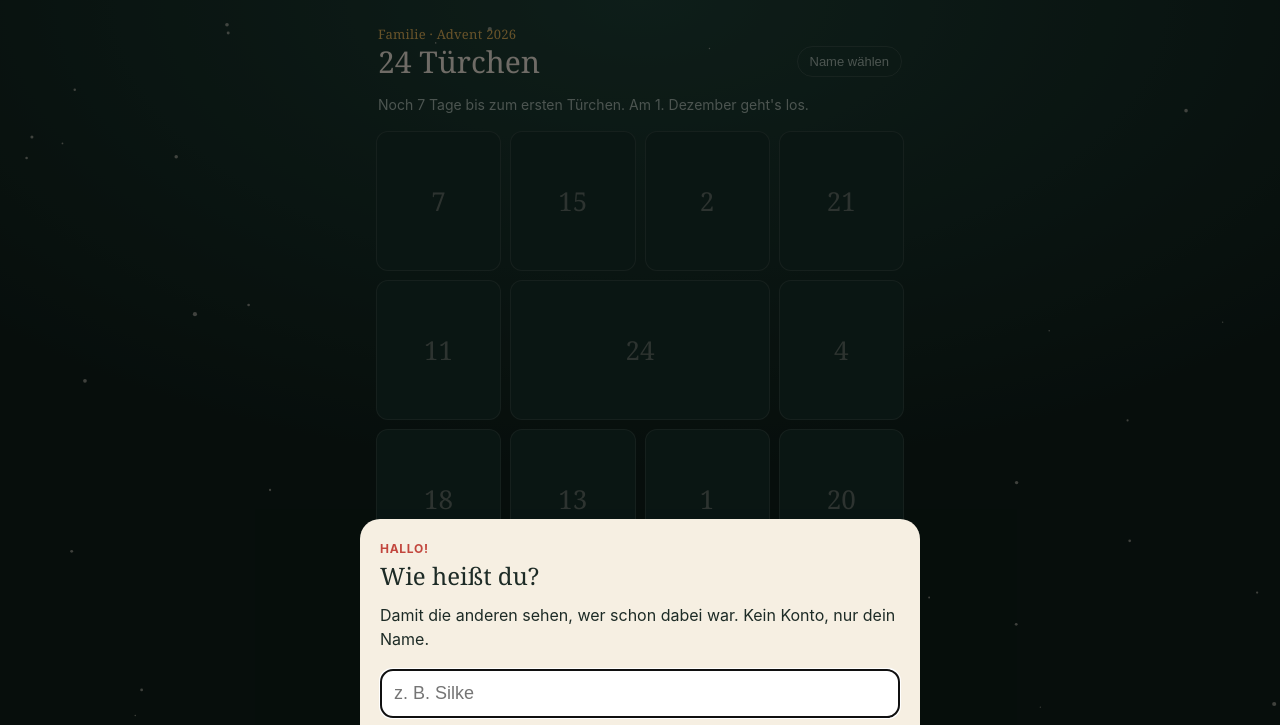
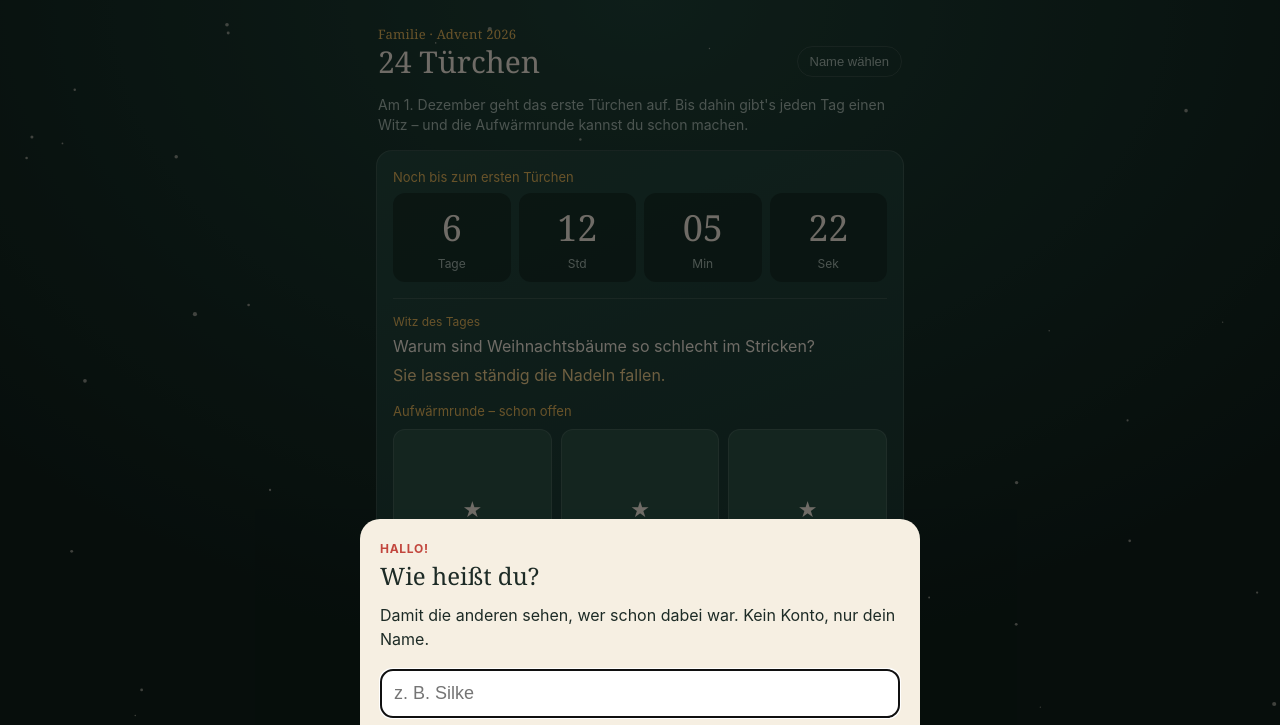
Before and after one commit to RobbyKev/Adventskalender, a plain HTML site: page index.html in a window 1280 px wide. Shown: the top 725 px of the page. Drawn offline with Linux system fonts and the light colour scheme.

Commit message:
Countdown, Witz des Tages und Aufwärmrunde bis zum 1. Dezember
Co-Authored-By: Claude Opus 5.5 <noreply@anthropic.com>
Claude-Session: https://claude.ai/code/session_011Q4sh1jzGoLGE1w9dyuAfA

```diff
--- a/index.html
+++ b/index.html
@@ -46,6 +46,17 @@
   .row:first-of-type{border-top:0}
   .row span:last-child{color:var(--muted);font-variant-numeric:tabular-nums}
   .empty{color:var(--muted);font-size:14px}
+  .pre{background:linear-gradient(160deg,#24483e,#1a3731);border:1px solid var(--line);border-radius:16px;padding:18px 16px;margin-bottom:18px}
+  .pre .lbl{font-size:13px;color:var(--gold);margin:0 0 8px}
+  .cd{display:grid;grid-template-columns:repeat(4,minmax(0,1fr));gap:8px;text-align:center}
+  .cd div{background:rgba(15,31,26,.55);border-radius:12px;padding:10px 0}
+  .cd b{display:block;font-family:Georgia,serif;font-weight:normal;font-size:clamp(26px,8vw,36px);color:var(--cream);font-variant-numeric:tabular-nums}
+  .cd span{font-size:12px;color:var(--muted)}
+  .spruch{margin:16px 0 0;padding-top:14px;border-top:1px solid var(--line);font-size:16px;line-height:1.45}
+  .spruch small{display:block;font-size:12px;color:var(--gold);margin-bottom:4px}
+  .spruch .pointe{display:block;margin-top:6px;color:var(--gold2)}
+  .warm{display:grid;grid-template-columns:repeat(3,minmax(0,1fr));gap:9px;margin-top:10px}
+  .warm .door{aspect-ratio:1/1;font-size:22px;background:#2c5246}
   .mode{margin-top:14px;text-align:center;font-size:12px;color:var(--muted)}
   /* Sheet */
   .overlay{position:fixed;inset:0;background:rgba(0,0,0,.55);z-index:10;display:none;align-items:flex-end;justify-content:center}
@@ -80,6 +91,7 @@
     <button class="who" id="whoBtn"></button>
   </header>
   <p class="hint" id="hint"></p>
+  <section class="pre" id="pre" hidden></section>
   <div class="grid" id="grid"></div>
 
   <section class="board">
@@ -152,6 +164,31 @@ const TAGE = [
   {typ:"foto", titel:"Heiligabend", text:"Schick ein Foto von eurem Baum oder Tisch – und einen Wunsch für nächstes Jahr. Frohe Weihnachten! 🎄"},
 ];
 
+/* Aufwärmrunde: vor dem 1.12. schon offen */
+const BONUS = [
+  {typ:"foto", titel:"Erste Deko", text:"Zeig deine erste Weihnachtsdeko – oder das Chaos davor. Beides zählt."},
+  {typ:"quiz", titel:"Schätzfrage", text:"Der allererste Adventskranz von 1839 – wie viele Kerzen hatte der?",
+    optionen:["4","12","24","31"], richtig:2, info:"24 Kerzen: 20 kleine rote für die Werktage und 4 große weiße für die Sonntage."},
+  {typ:"frage", titel:"Wunsch", text:"Was wünschst du dir dieses Jahr – nicht zum Auspacken, sondern zum Erleben?"},
+];
+/* Witz oder Spruch für jeden Tag bis zum 1.12. (Tag im November → Text) */
+const SPRUECHE = {
+  24:["Warum sind Weihnachtsbäume so schlecht im Stricken?","Sie lassen ständig die Nadeln fallen."],
+  25:["Was sagt ein Schneemann zum anderen?","„Riechst du auch Möhren?“"],
+  26:["Wie heißt die Frau vom Weihnachtsmann?","Mary Christmas."],
+  27:["Wie nennt man einen Weihnachtsmann, der Angst vor engen Kaminen hat?","Klaustrophobi-Klaus."],
+  28:["Vorfreude ist die schönste Freude.",""],
+  29:["Heute ist der 1. Advent – erste Kerze an!","Erst eine Kerze, dann zwei, dann drei, dann vier …"],
+  30:["Welche Türchen bleiben heute noch zu?","Alle 24. Aber nur noch bis Mitternacht."],
+};
+const SPRUCH_RESERVE = [
+  ["Was essen Schneemänner am liebsten?","Eisbein."],
+  ["Warum ist der Schneemann so entspannt?","Er weiß: Irgendwann löst sich alles von selbst."],
+  ["Warum gehen Engel nie ins Fitnessstudio?","Sie sind schon himmlisch in Form."],
+];
+const getItem = id => String(id).startsWith("b") ? BONUS[+String(id).slice(1)-1] : TAGE[id-1];
+const labelOf = id => String(id).startsWith("b") ? `Aufwärmrunde ${String(id).slice(1)}` : `Türchen ${id}`;
+const START_MS = Date.UTC(2026,10,30,23,0,0); // 1.12.2026 00:00 in Berlin
 const TYP_LABEL = {frage:"Frage", quiz:"Quiz", foto:"Foto", aufgabe:"Aufgabe"};
 // feste, gemischte Anordnung der Türchen
 const REIHENFOLGE = [7,15,2,21,11,24,4,18,13,1,20,9,16,6,23,10,3,19,12,22,8,14,5,17];
@@ -240,13 +277,12 @@ function render(){
   const hint = document.getElementById("hint");
   if (offen===0){
     const t = berlinHeute();
-    const start = Date.UTC(2026,11,1), now = Date.UTC(t.y,t.m-1,t.d);
-    const n = Math.round((start-now)/864e5);
-    hint.textContent = `Noch ${n} ${n===1?"Tag":"Tage"} bis zum ersten Türchen. Am 1. Dezember geht's los.`;
+    hint.textContent = "Am 1. Dezember geht das erste Türchen auf. Bis dahin gibt's jeden Tag einen Witz – und die Aufwärmrunde kannst du schon machen.";
   } else if (heute) {
     hint.textContent = `Heute ist Türchen ${heute} dran. Verpasste Türchen kannst du jederzeit nachholen.`;
   } else hint.textContent = VORSCHAU ? "Vorschau-Modus: alle Türchen offen." : "Alle Türchen sind offen. Frohe Weihnachten!";
 
+  renderPre();
   const grid = document.getElementById("grid");
   grid.innerHTML = "";
   REIHENFOLGE.forEach(nr => {
@@ -262,10 +298,42 @@ function render(){
   renderBoard();
 }
 
+function renderPre(){
+  const pre = document.getElementById("pre");
+  if (Date.now() >= START_MS){ pre.hidden = true; pre.innerHTML = ""; return; }
+  pre.hidden = false;
+  const t = berlinHeute();
+  const sp = (t.m===11 && SPRUECHE[t.d]) || SPRUCH_RESERVE[t.d % SPRUCH_RESERVE.length];
+  pre.innerHTML = `
+    <p class="lbl">Noch bis zum ersten Türchen</p>
+    <div class="cd" id="cd"></div>
+    <p class="spruch"><small>Witz des Tages</small>${esc(sp[0])}${sp[1]?`<span class="pointe">${esc(sp[1])}</span>`:""}</p>
+    <p class="lbl" style="margin-top:16px">Aufwärmrunde – schon offen</p>
+    <div class="warm">${BONUS.map((b,i)=>{
+      const id="b"+(i+1), d=tagData(id);
+      const done = NAME && d.dabei && d.dabei[safeKey(NAME)];
+      return `<button class="door${done?" done":""}" data-id="${id}">★<span class="tag">${TYP_LABEL[b.typ]}</span></button>`;
+    }).join("")}</div>`;
+  pre.querySelectorAll(".warm .door").forEach(b => b.onclick = () => {
+    const id = b.dataset.id; NAME ? openDoor(id) : askName(()=>openDoor(id));
+  });
+  tickCountdown();
+}
+function tickCountdown(){
+  const el = document.getElementById("cd"); if(!el) return;
+  let ms = START_MS - Date.now();
+  if (ms <= 0){ render(); return; }
+  const tg=Math.floor(ms/864e5), h=Math.floor(ms/36e5)%24, m=Math.floor(ms/6e4)%60, s=Math.floor(ms/1e3)%60;
+  const pad = n => String(n).padStart(2,"0");
+  el.innerHTML = [[tg,tg===1?"Tag":"Tage"],[pad(h),"Std"],[pad(m),"Min"],[pad(s),"Sek"]]
+    .map(([v,l])=>`<div><b>${v}</b><span>${l}</span></div>`).join("");
+}
+setInterval(tickCountdown, 1000);
+
 function renderBoard(){
   const punkte = {}, tage = STATE.tage || {};
   Object.entries(tage).forEach(([nr, d]) => {
-    const t = TAGE[nr-1]; if(!t || t.typ!=="quiz" || !d.quiz) return;
+    const t = getItem(nr); if(!t || t.typ!=="quiz" || !d.quiz) return;
     Object.entries(d.quiz).forEach(([n, idx]) => {
       punkte[n] = (punkte[n]||0) + (idx===t.richtig?1:0);
     });
@@ -282,11 +350,11 @@ function renderBoard(){
 
 /* ======================= TÜRCHEN ======================= */
 function openDoor(nr){
-  const t = TAGE[nr-1], d = tagData(nr), me = safeKey(NAME);
+  const t = getItem(nr), d = tagData(nr), me = safeKey(NAME);
   const dabeiNamen = Object.keys(d.dabei||{});
   const istDabei = !!(d.dabei && d.dabei[me]);
   const s = document.getElementById("sheet");
-  let body = `<div class="kicker">Türchen ${nr} · ${TYP_LABEL[t.typ]}</div>
+  let body = `<div class="kicker">${labelOf(nr)} · ${TYP_LABEL[t.typ]}</div>
     <h3>${esc(t.titel)}</h3><p>${esc(t.text)}</p>`;
 
   if (t.typ==="quiz"){
@@ -325,8 +393,8 @@ function openDoor(nr){
     let msg;
     if (t.typ==="quiz"){
       const meine = (tagData(nr).quiz||{})[me];
-      msg = `🎄 Türchen ${nr}: ${t.titel}\n${meine===t.richtig?"Hab's richtig! 😎":"Lag daneben 🙈"} Wer noch?`;
-    } else msg = `🎄 Türchen ${nr} – ${t.titel}\n${t.text}\n\n➜ `;
+      msg = `🎄 ${labelOf(nr)}: ${t.titel}\n${meine===t.richtig?"Hab's richtig! 😎":"Lag daneben 🙈"} Wer noch?`;
+    } else msg = `🎄 ${labelOf(nr)} – ${t.titel}\n${t.text}\n\n➜ `;
     wa.href = "https://wa.me/?text=" + encodeURIComponent(msg);
     wa.target = "_blank"; wa.rel = "noopener";
   }
```
